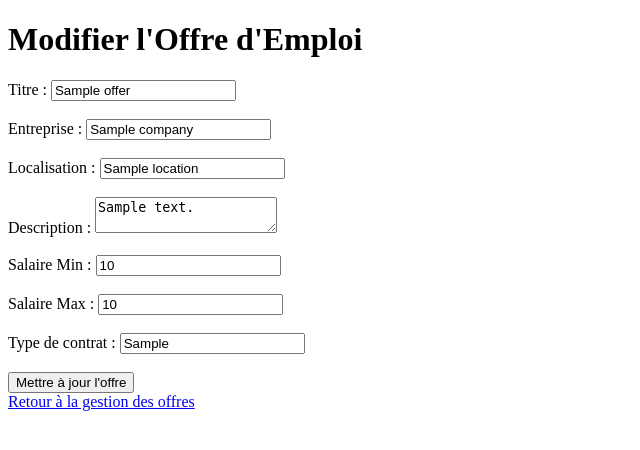
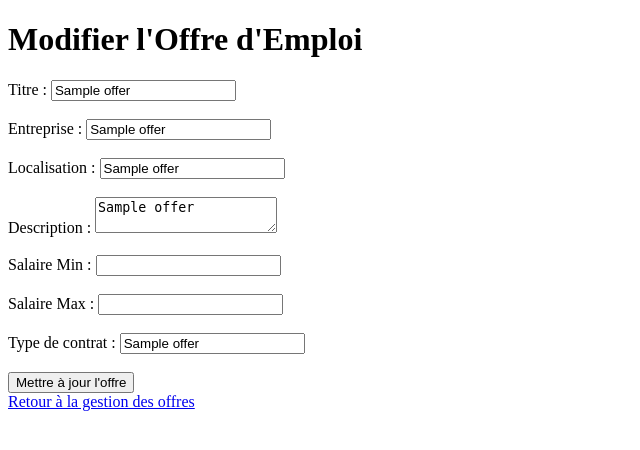
Before and after one commit to abarah/Projet_job_offers, a Flask app: template templates/edit_job_offer.html in a window 1280 px wide. Shown: the top 450 px of the page, without its empty margins (0-640 px from the left). Run offline with Flask 2, Linux system fonts and the light colour scheme; the template is opened without the code that fills it: most values are stand-ins (such as "Sample title", 1, 10 or a date in 2020).

Commit message:
Update edit_job_offer.html

```diff
--- a/templates/edit_job_offer.html
+++ b/templates/edit_job_offer.html
@@ -10,25 +10,25 @@
 
     <form method="POST">
         <label for="title">Titre :</label>
-        <input type="text" name="title" value="{{ offer.title }}" required><br><br>
+        <input type="text" name="title" value="{{ offer[0] }}" required><br><br>
 
         <label for="company">Entreprise :</label>
-        <input type="text" name="company" value="{{ offer.company }}" required><br><br>
+        <input type="text" name="company" value="{{ offer[1] }}" required><br><br>
 
         <label for="location">Localisation :</label>
-        <input type="text" name="location" value="{{ offer.location }}" required><br><br>
+        <input type="text" name="location" value="{{ offer[2]}}" required><br><br>
 
         <label for="description">Description :</label>
-        <textarea name="description" required>{{ offer.description }}</textarea><br><br>
+        <textarea name="description" required>{{ offer[3]}}</textarea><br><br>
 
         <label for="min_salary">Salaire Min :</label>
-        <input type="number" name="min_salary" value="{{ offer.min_salary }}" required><br><br>
+        <input type="number" name="min_salary" value="{{ offer[5] }}" required><br><br>
 
         <label for="max_salary">Salaire Max :</label>
-        <input type="number" name="max_salary" value="{{ offer.max_salary }}" required><br><br>
+        <input type="number" name="max_salary" value="{{ offer[6] }}" required><br><br>
 
         <label for="contract_type">Type de contrat :</label>
-        <input type="text" name="contract_type" value="{{ offer.contract_type }}" required><br><br>
+        <input type="text" name="contract_type" value="{{ offer[7]}}" required><br><br>
 
         <button type="submit">Mettre à jour l'offre</button>
     </form>
```
